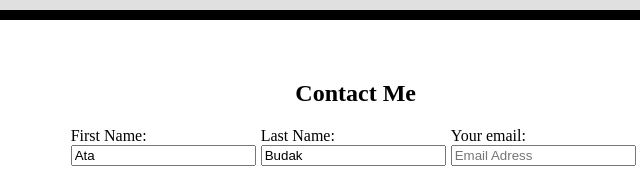
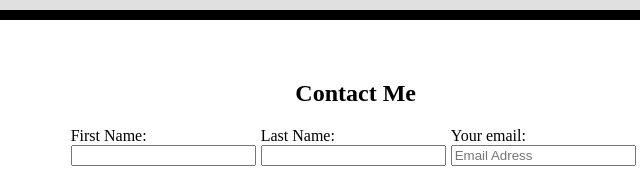
Before and after one commit to ata-hub/Ata-Budak.com, a plain HTML site: page pages/contact.html in a window 1280 px wide. Shown: the top 173 px of the page, 288-928 px from the left. Drawn offline with Linux system fonts and the light colour scheme.

Commit message:
Update contact.html

```diff
--- a/pages/contact.html
+++ b/pages/contact.html
@@ -14,11 +14,11 @@
         <div class="input-section">
           <div class="input-group">
             <label for="first-name">First Name:</label>
-            <input type="text" id="first-name" name="first-name" value="Ata" required></input>
+            <input type="text" id="first-name" name="first-name" value="" required></input>
           </div>
           <div class="input-group">
             <label for="last-name">Last Name:</label>
-            <input type="text" id="last-name" name="last-name" value="Budak" required></input>
+            <input type="text" id="last-name" name="last-name" value="" required></input>
           </div>
           <div class="input-group">
           <label for="last-name">Your email:</label>
```
